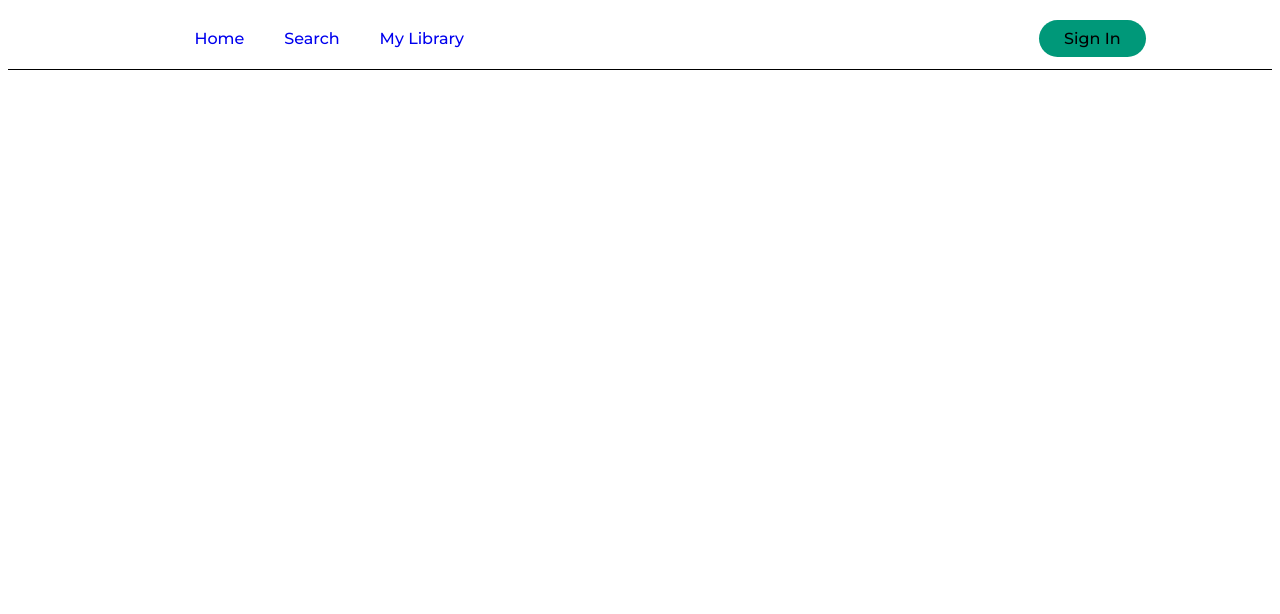
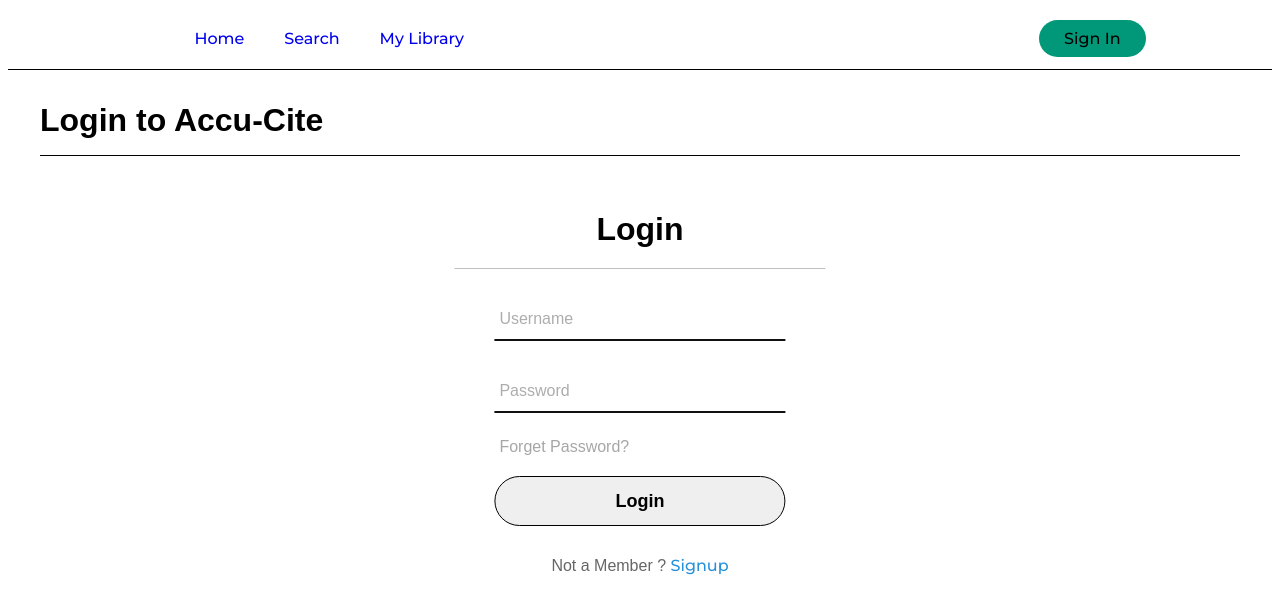
Before and after one commit to tobiogundehin/TKO-Studios-Accu-Cite, a Vue app in the folder front-end/: page /login in a window 1280 px wide. Shown: the top 614 px of the page. Built offline with nearby package versions, Linux system fonts and the light colour scheme.

Commit message:
frontend code for user and entry creation

```diff
--- a/front-end/src/components/NavBar.vue
+++ b/front-end/src/components/NavBar.vue
@@ -23,7 +23,7 @@
             </router-link>
         </ul>
         <!-- Add Link to Sign Up/Sign in Page -->
-    <a class="cta">
+    <a class="cta" href="./login">
         <button>Sign In</button>
     </a>
     </nav>
--- a/front-end/src/main.css
+++ b/front-end/src/main.css
@@ -292,3 +292,121 @@
     flex: 1;
     margin: auto;
   }
+
+  /* LOGIN AND SIGN UO PAGES */
+  .center{
+    position: absolute;
+    top: 50%;
+    left: 50%;
+    transform: translate(-50%, -50%);
+    width: 29vw;
+    background: white;
+    border-radius: 10px;
+  }
+
+  .center h1{
+    text-align: center;
+    padding: 0 0 20px 0;
+    border-bottom: 1px solid silver;
+  }
+
+  .center form{
+    padding: 0 40px;
+    box-sizing: border-box;
+  }
+
+  form .txt_field{
+    position: relative;
+    border-bottom: 2px solid #101010;
+    margin: 30px 0;
+  }
+
+  .txt_field input{
+    width: 100%;
+    padding: 0 5px;
+    height: 40px;
+    font-size: 16px;
+    border: none;
+    background: none;
+    outline: none;
+  }
+
+  .txt_field label{
+    position: absolute;
+    top: 50%;
+    left: 5px;
+    color: #adadad;
+    transform: translateY(-50%);
+    font-size: 16px;
+    pointer-events: none;
+  }
+
+  .txt_field span::before{
+    content: '';
+    position: absolute;
+    top: 40px;
+    left: 0;
+    width: 0px;
+    height: 2px;
+    background: #2691d9;
+    transition: .5s;
+  }
+
+  .txt_field input:focus ~ label,
+  .txt_field input:valid ~ label{
+    top: -5px;
+    color: #2691d9;
+  }
+
+  .txt_field input:focus ~ span::before,
+  .txt_field input:Valid ~ span::before{
+    width: 100%;
+  }
+
+  .pass{
+    margin: -5px 0 20px 5px;
+    color: #a6a6a6;
+    cursor: pointer;
+  }
+
+  .pass:hover{
+    text-decoration: underline;
+  }
+
+  input[type="Submit"]{
+    width: 100%;
+    height: 50px;
+    border: 1px solid;
+    border-radius: 25px;
+    font-size: 18px;
+    font-weight: 700;
+    cursor: pointer;
+
+  }
+
+  input[type="Submit"]:hover{
+    background: #2691d9;
+    color: #e9f4fb;
+    transition: .5s;
+  }
+
+  .signup_link{
+    margin: 30px 0;
+    text-align: center;
+    font-size: 16px;
+    color: #666666;
+  }
+
+  .signup_link a{
+    color: #2691d9;
+    text-decoration: none;
+  }
+
+  .signup_link a:hover{
+    text-decoration: underline;
+  }
+
+  .HomeAbout{
+    width: 100vw;
+    height: 25vh;
+  }
--- a/front-end/src/pages/HomePage.vue
+++ b/front-end/src/pages/HomePage.vue
@@ -1,6 +1,14 @@
 <template>
     <h1>Welcome to Accu-Cite</h1>
     <p>The home of scholarly articles and research material</p>
+    <div class="product-container">
+        <img src="../assets/Minimal book Logo.jpg">
+        <div class="details-wrap">
+            <h2>Research</h2>
+        </div>
+
+    </div>
+
 </template>
 
 <script>
--- /dev/null
+++ b/front-end/src/pages/LoginPage.vue
@@ -0,0 +1,32 @@
+<template>
+<h1>Login to Accu-Cite</h1>
+<div class="container">
+      <div class="center">
+          <h1>Login</h1>
+          <form action="" method="POST">
+              <div class="txt_field">
+                  <input type="text" name="text" required>
+                  <span></span>
+                  <label>Username</label>
+              </div>
+              <div class="txt_field">
+                  <input type="password" name="password" required>
+                  <span></span>
+                  <label>Password</label>
+              </div>
+              <!-- Add Forgot Password Func -->
+              <div class="pass">Forget Password?</div>
+              <input name="submit" type="Submit" value="Login">
+              <div class="signup_link">
+                  Not a Member ? <a href="./signup">Signup</a>
+              </div>
+          </form>
+      </div>
+    </div>
+</template>
+
+<script>
+export default{
+    name:"LoginPage",
+}
+</script>
--- /dev/null
+++ b/front-end/src/pages/SignupPage.vue
@@ -0,0 +1,39 @@
+<template>
+ <div class="container">
+      <div class="center">
+          <h1>Register</h1>
+          <form method="POST" action="">
+              <div class="txt_field">
+                  <input type="text" name="name" required>
+                  <span></span>
+                  <label>Name</label>
+              </div>
+              <div class="txt_field">
+                  <input type="email" name="email" required>
+                  <span></span>
+                  <label>Email</label>
+              </div>
+              <div class="txt_field">
+                  <input type="password" name="password" required>
+                  <span></span>
+                  <label>Password</label>
+              </div>
+              <div class="txt_field">
+                  <input type="password" name="cpassword" required>
+                  <span></span>
+                  <label>Confirm Password</label>
+              </div>
+              <input name="submit" type="Submit" value="Sign Up">
+              <div class="signup_link">
+                  Have an Account ? <a href="/login">Login Here</a>
+              </div>
+          </form>
+      </div>
+  </div>
+</template>
+
+<script>
+export default{
+    name:"SignupPage",
+}
+</script>
--- a/front-end/src/temp-data.js
+++ b/front-end/src/temp-data.js
@@ -50,3 +50,13 @@
     name: 'Snappy Dap Up',
     author: 'Elias Lopez',
 }];
+
+export default class userInfo {
+    static users = [
+        { email: 'nrosasco@valpo.edu',
+        username: 'nrosasco',
+        f_name: "Nick",
+        l_name: "Rosasco",
+        password: "g0valp0"},
+    ]
+}
```
Also changed, not shown: front-end/src/main.js (+13 -0 lines), front-end/src/assets/Minimal book Logo.jpg (added).
